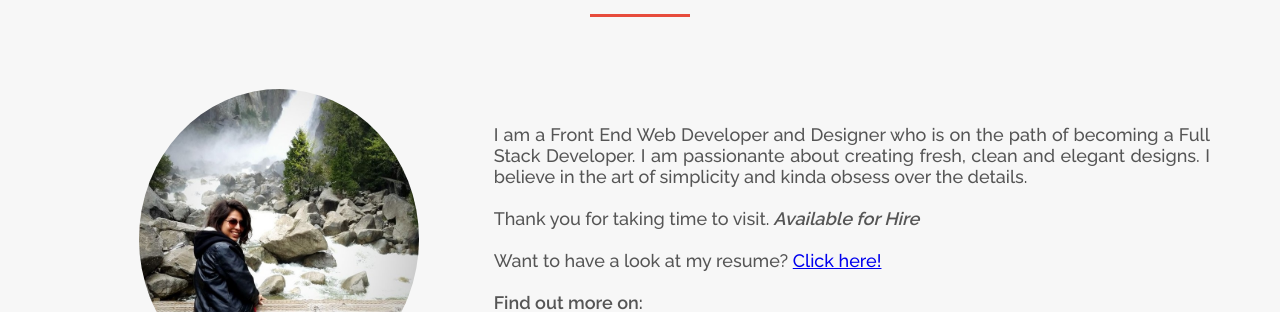
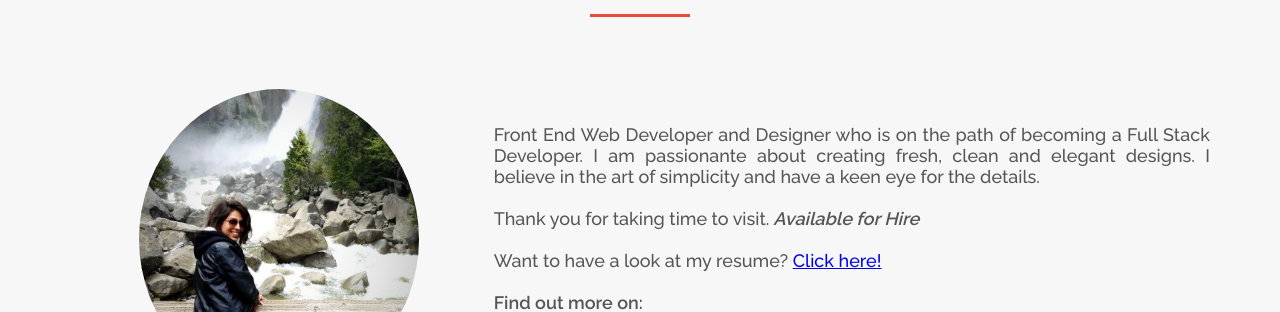
Before and after one commit to aahiawasthee/aahiawasthee.github.io, a plain HTML site: page index.html in a window 1280 px wide. Shown: the part 960-1272 px from the top of the page. Drawn offline with nearby package versions, Linux system fonts and the light colour scheme; files whose address does not match are found by name.

Commit message:
Add files via upload

```diff
--- a/index.html
+++ b/index.html
@@ -49,7 +49,7 @@
             <div class="col span-1-of-3 profile-pic"> <img class="profile-picture" src="resources/img/profile1.1.jpeg" alt="Profile Picture"> </div>
             <div class="col span-2-of-3">
                 <div class="about-me">
-                    <p>I am a Front End Web Developer and Designer who is on the path of becoming a Full Stack Developer. I am passionante about creating fresh, clean and elegant designs. I believe in the art of simplicity and kinda obsess over the details. </p>
+                    <p>Front End Web Developer and Designer who is on the path of becoming a Full Stack Developer. I am passionante about creating fresh, clean and elegant designs. I believe in the art of simplicity and have a keen eye for the details. </p>
                     <br>
                     <p> Thank you for taking time to visit.<b><em> Available for Hire</em></b></p>
                     <br>
```
